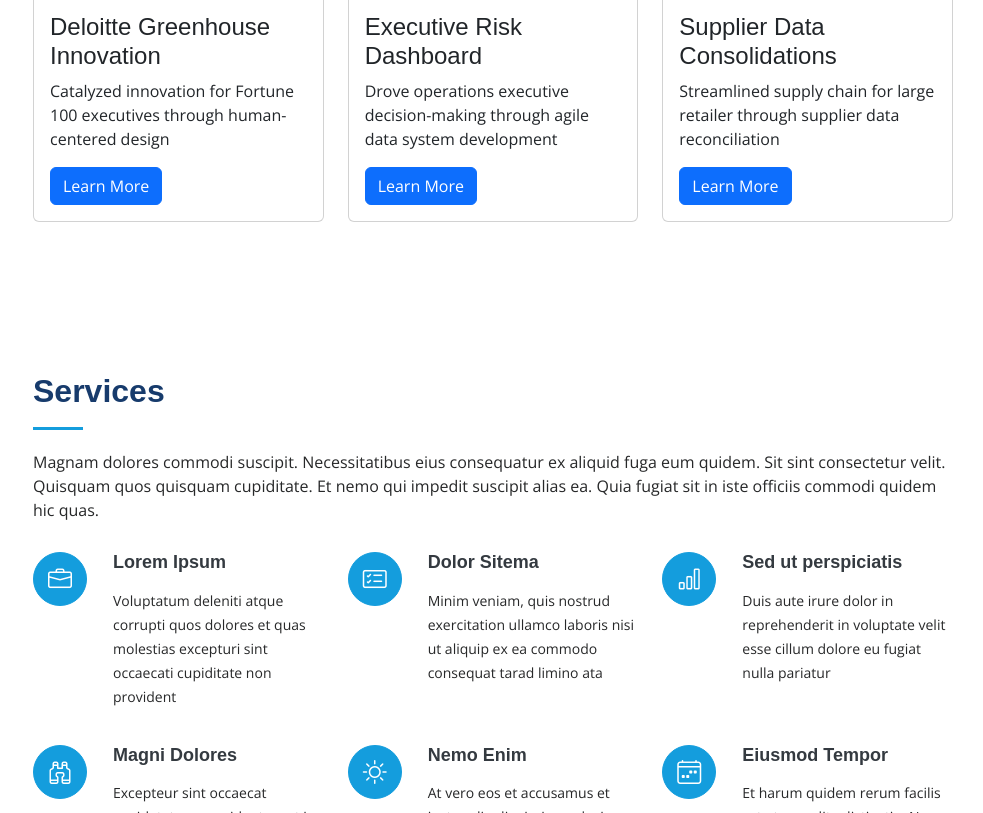
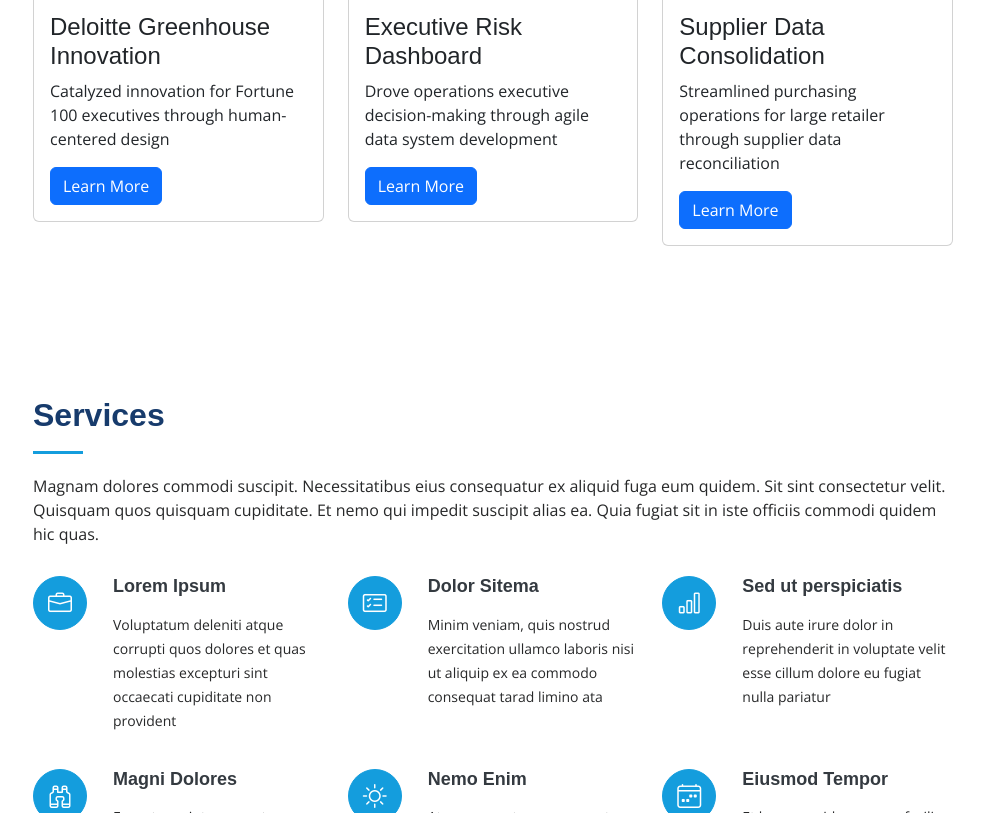
Before and after one commit to psaul20/patrick-personal-website, a website: page index.html in a window 1280 px wide. Shown: the part 2720-3533 px from the top of the page, without its empty margins (297-1280 px from the left). Drawn offline with nearby package versions, Linux system fonts and the light colour scheme.

Commit message:
test update

```diff
--- a/index.html
+++ b/index.html
@@ -258,9 +258,10 @@
                   />
                 </div>
                 <div class="card-body">
-                  <h4 class="card-title">Supplier Data Consolidations</h4>
+                  <h4 class="card-title">Supplier Data Consolidation</h4>
                   <p class="card-text">
-                    Streamlined supply chain for large retailer through supplier data reconciliation
+                    Streamlined purchasing operations for large retailer through supplier data
+                    reconciliation
                   </p>
                   <a href="portfolio-details.html" class="btn btn-primary" title="Learn More"
                     >Learn More</a
```
